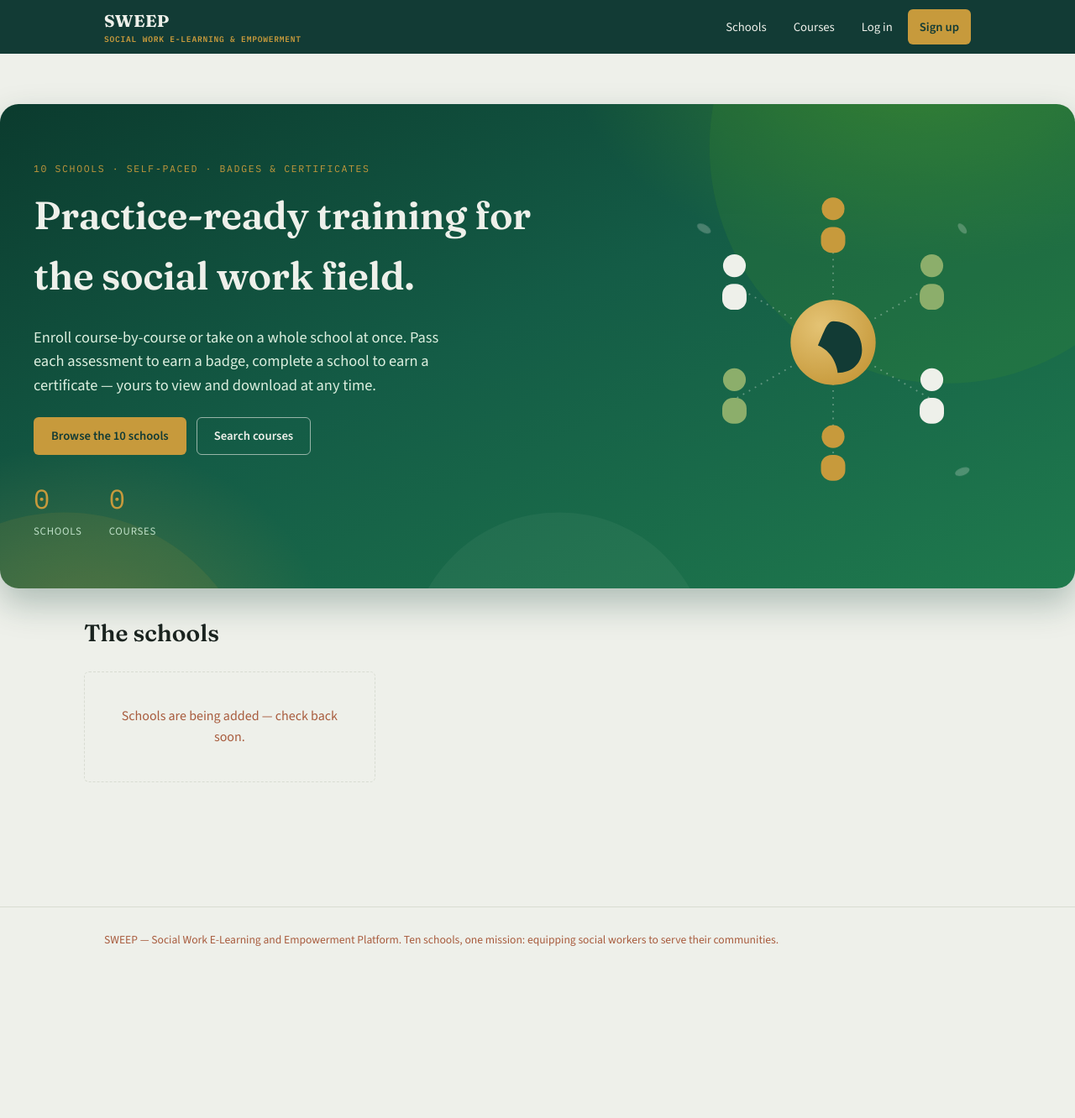
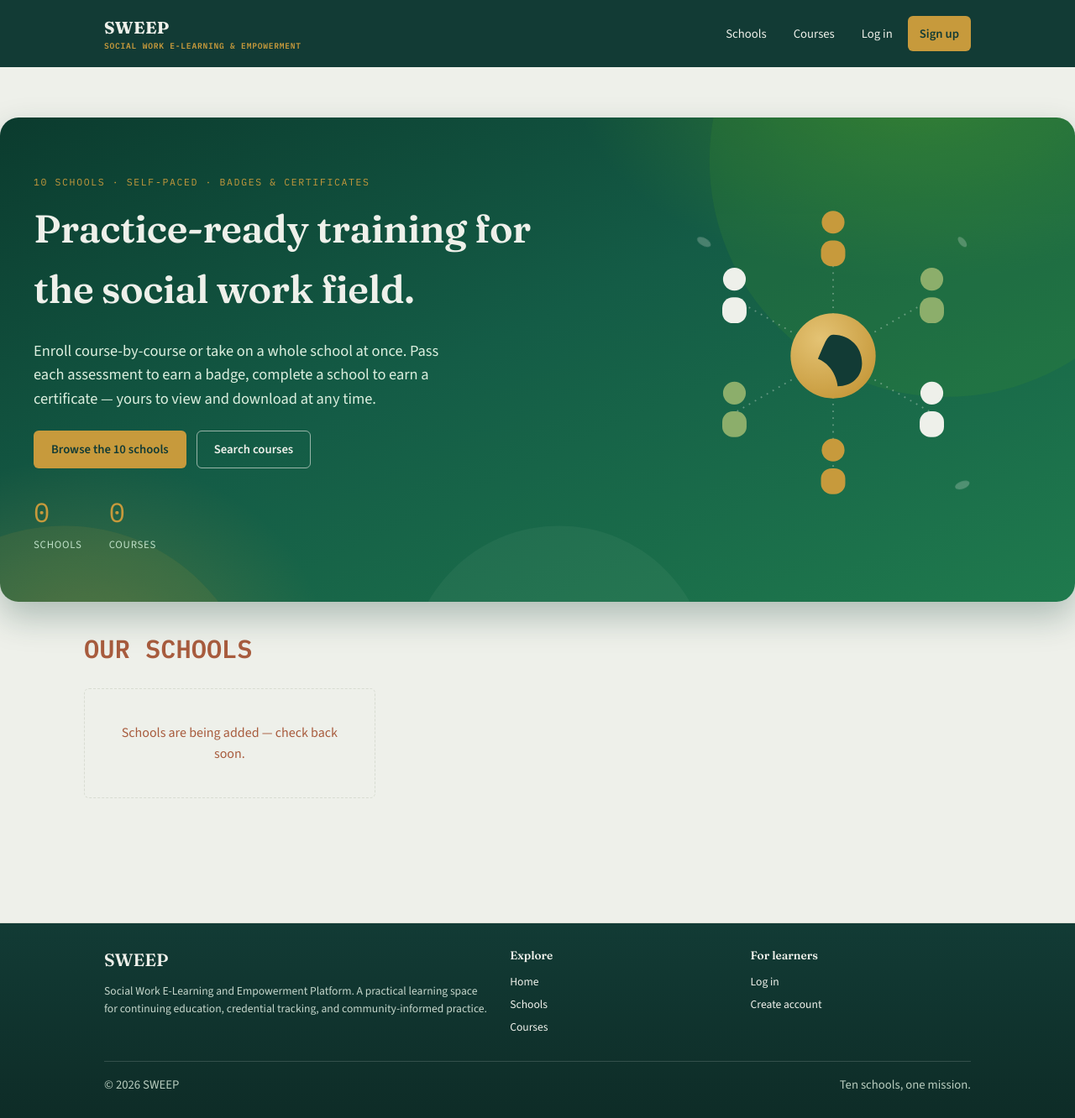
Before and after one commit to remikeks/project-sweep, a Django app: page / in a window 1280 px wide. Shown: the whole page at 84% size. Before the commit the page ends 1127 px from the top, so only its background shows below. Run offline with Django 5.2, Linux system fonts and the light colour scheme; data that the repository does not hold is empty; parts of the project's set-up code (start-up, migrations or seed data) failed here and were passed over.

Commit message:
added footer

```diff
--- a/static/css/style.css
+++ b/static/css/style.css
@@ -59,6 +59,14 @@ a:hover { text-decoration: underline; }
   color: var(--clay);
 }
 
+.subheading{
+  font-family: var(--font-mono);
+  font-size: 1.9rem;
+  text-transform: uppercase;
+  color: var(--clay)
+
+}
+
 .container {
   max-width: 1080px;
   margin: 0 auto;
@@ -78,7 +86,7 @@ a:hover { text-decoration: underline; }
   display: flex;
   align-items: center;
   justify-content: space-between;
-  height: 64px;
+  height: 80px;
 }
 
 .sw-nav .brand {
@@ -300,6 +308,69 @@ form label { display: block; font-size: 0.85rem; margin-bottom: 4px; color: var(
 @media (max-width: 720px) {
   .featured-card { grid-template-columns: 1fr; }
   .featured-card .featured-visual { min-height: 140px; }
+}
+
+/* ---------------------------------------------------------------------- */
+/* Footer                                                                  */
+/* ---------------------------------------------------------------------- */
+
+.sw-footer {
+  margin-top: 56px;
+  background: linear-gradient(180deg, #123B35 0%, #0E2C27 100%);
+  color: var(--paper);
+  padding: 40px 0 24px;
+}
+
+.sw-footer h3,
+.sw-footer h4 {
+  color: var(--paper);
+  margin-bottom: 0.6rem;
+}
+
+.sw-footer p {
+  margin: 0;
+  color: #C6D7CC;
+  max-width: 460px;
+}
+
+.sw-footer-grid {
+  display: grid;
+  grid-template-columns: 1.4fr 0.8fr 0.8fr;
+  gap: 24px;
+}
+
+.sw-footer a {
+  display: block;
+  color: #F0F2EC;
+  margin-bottom: 6px;
+}
+
+.sw-footer a:hover {
+  color: var(--gold);
+  text-decoration: none;
+}
+
+.sw-footer-bottom {
+  display: flex;
+  justify-content: space-between;
+  align-items: center;
+  gap: 12px;
+  margin-top: 24px;
+  padding-top: 16px;
+  border-top: 1px solid rgba(255, 255, 255, 0.15);
+  color: #B9CDBF;
+  font-size: 0.92rem;
+}
+
+@media (max-width: 720px) {
+  .sw-footer-grid {
+    grid-template-columns: 1fr;
+  }
+
+  .sw-footer-bottom {
+    flex-direction: column;
+    align-items: flex-start;
+  }
 }
 
 /* ---------------------------------------------------------------------- */
--- a/sweep/settings.py
+++ b/sweep/settings.py
@@ -15,7 +15,7 @@ BASE_DIR = Path(__file__).resolve().parent.parent
 # --------------------------------------------------------------------------
 SECRET_KEY = os.environ.get("SECRET_KEY", "django-insecure-change-this-key-before-deploying-to-production")
 
-DEBUG = os.environ.get("DEBUG", "False") == "True"
+DEBUG = os.environ.get("DEBUG", "True") == "True"
 
 ALLOWED_HOSTS = [host.strip() for host in os.environ.get("ALLOWED_HOSTS", "localhost,127.0.0.1,.onrender.com").split(",") if host.strip()]
 CSRF_TRUSTED_ORIGINS = [origin.strip() for origin in os.environ.get("CSRF_TRUSTED_ORIGINS", "").split(",") if origin.strip()]
--- a/templates/base.html
+++ b/templates/base.html
@@ -52,7 +52,32 @@
 
   <footer class="sw-footer">
     <div class="container">
-      SWEEP — Social Work E-Learning and Empowerment Platform. Ten schools, one mission: equipping social workers to serve their communities.
+      <div class="sw-footer-grid">
+        <div>
+          <h3>SWEEP</h3>
+          <p>Social Work E-Learning and Empowerment Platform. A practical learning space for continuing education, credential tracking, and community-informed practice.</p>
+        </div>
+        <div>
+          <h4>Explore</h4>
+          <a href="{% url 'home' %}">Home</a>
+          <a href="{% url 'school_list' %}">Schools</a>
+          <a href="{% url 'course_list' %}">Courses</a>
+        </div>
+        <div>
+          <h4>For learners</h4>
+          {% if user.is_authenticated %}
+            <a href="{% url 'dashboard' %}">My learning</a>
+            <a href="{% url 'my_credentials' %}">Badges &amp; certificates</a>
+          {% else %}
+            <a href="{% url 'login' %}">Log in</a>
+            <a href="{% url 'signup' %}">Create account</a>
+          {% endif %}
+        </div>
+      </div>
+      <div class="sw-footer-bottom">
+        <span>© {% now "Y" %} SWEEP</span>
+        <span>Ten schools, one mission.</span>
+      </div>
     </div>
   </footer>
 
--- a/templates/core/home.html
+++ b/templates/core/home.html
@@ -92,8 +92,8 @@
 
   {% if featured_courses %}
   <section class="featured-section">
-    <p class="eyebrow">Featured</p>
-    <h2>Featured courses</h2>
+    <br><br>
+    <h2 class="subheading">Featured Courses</h2>
     <div class="carousel" data-carousel>
       <div class="carousel-viewport">
         <div class="carousel-track" data-carousel-track>
@@ -131,7 +131,7 @@
   {% endif %}
 
   <section class="page-section">
-    <h2>The schools</h2>
+    <h2 class="subheading">Our Schools</h2>
     <div class="school-grid">
       {% for school in schools %}
         <a class="school-card accent-{{ school.accent }}" href="{% url 'school_detail' school.slug %}" style="text-decoration:none; color:inherit;">
```
